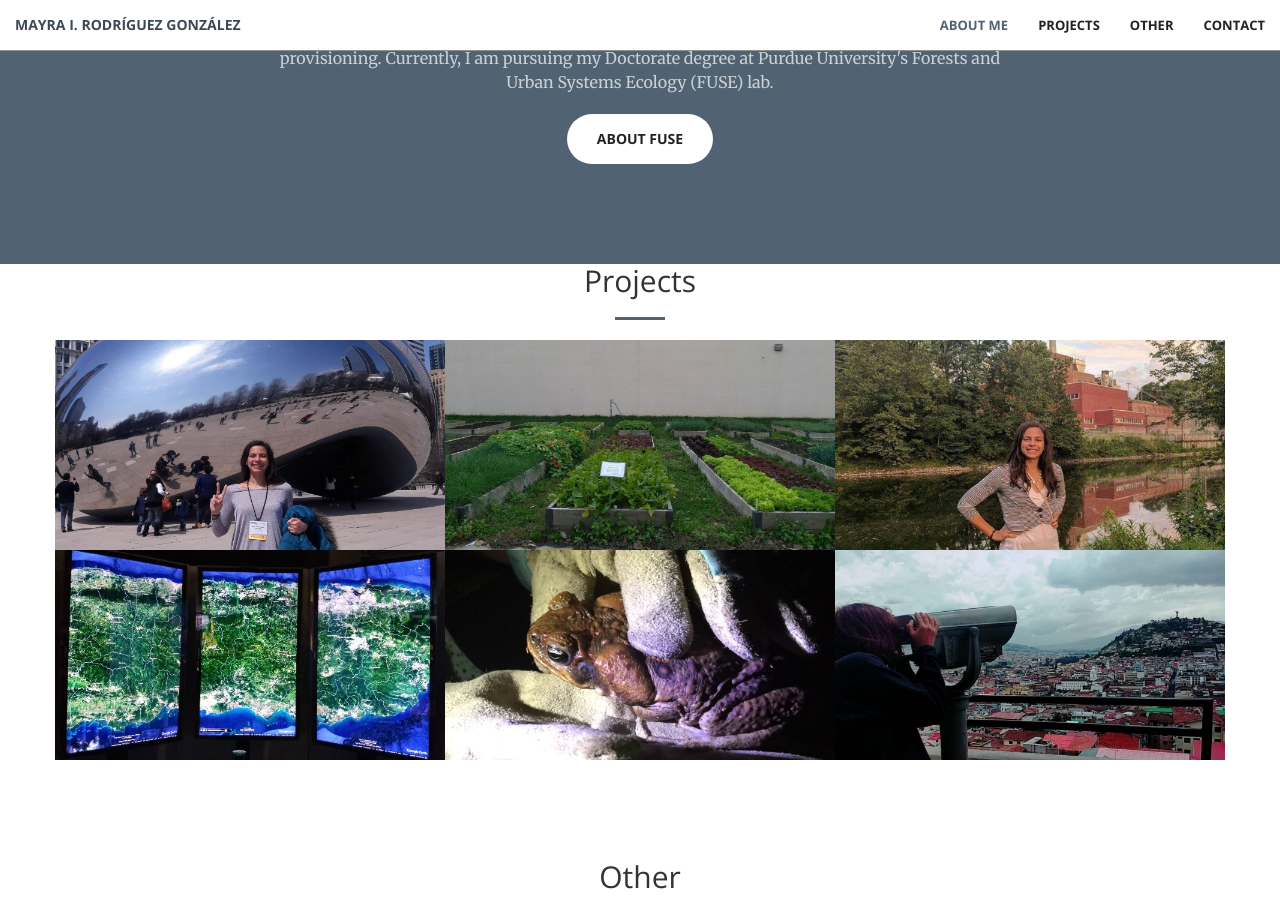
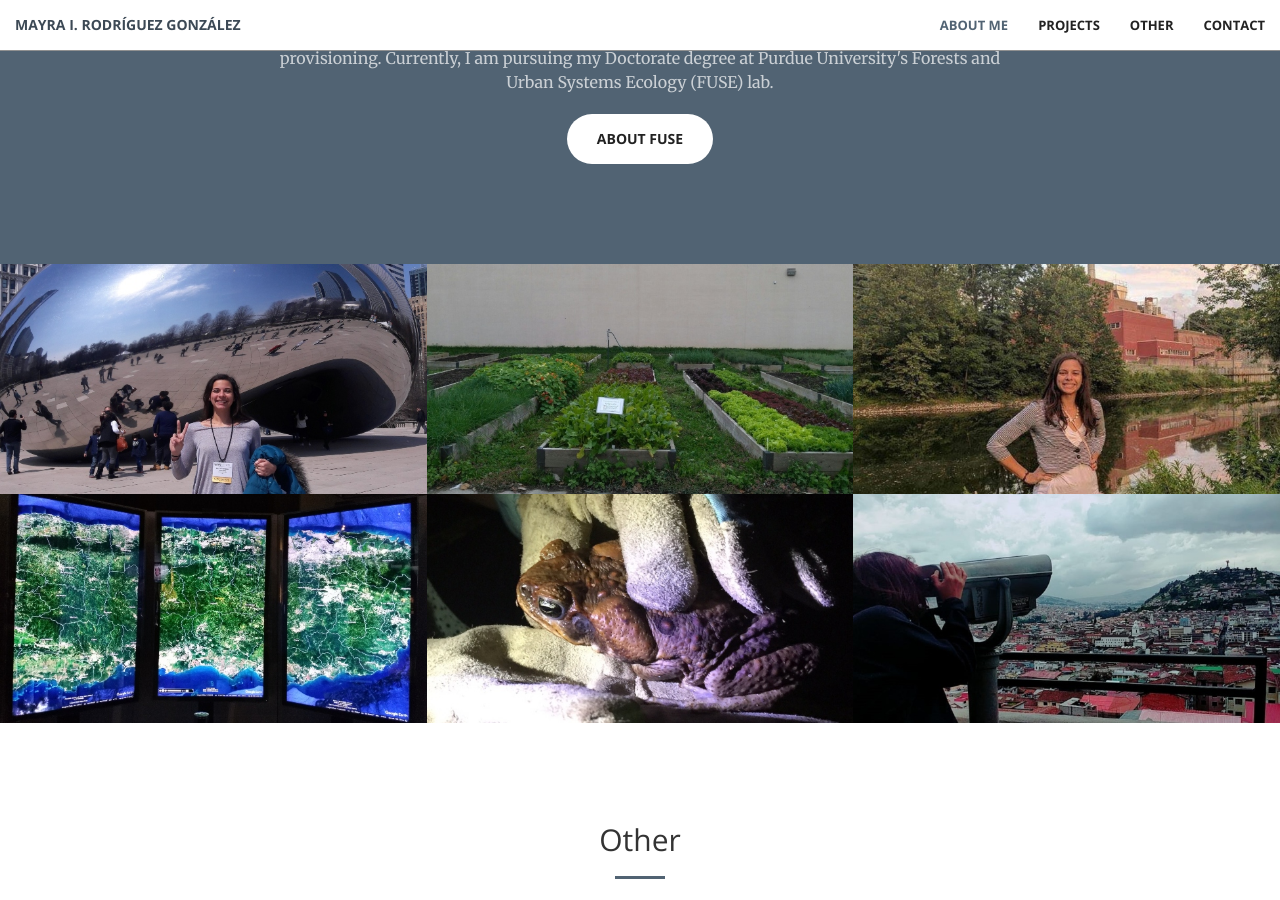
Before and after one commit to RodriguezMayraI/RodriguezMayraI.github.io, a Jekyll site: the page built from index.html, in a window 1280 px wide and 900 px high, scrolled down 1150 px. Built offline with Jekyll 4.4.1, drawn with Linux system fonts in a browser that asks for light colours.

Commit message:
Update portfolio.html

```diff
--- a/_includes/portfolio.html
+++ b/_includes/portfolio.html
@@ -1,13 +1,4 @@
 <section class="no-padding" id="portfolio">
-
-    <div class="container">
-        <div class="row">
-            <div class="col-lg-8 col-lg-offset-2 text-center">
-                <h2 class="section-heading">Projects</h2>
-                <hr class="primary">
-                <p></p>
-            </div>
-
     <div class="container-fluid">
         <div class="row no-gutter">
             <div class="col-lg-4 col-sm-6">
```
